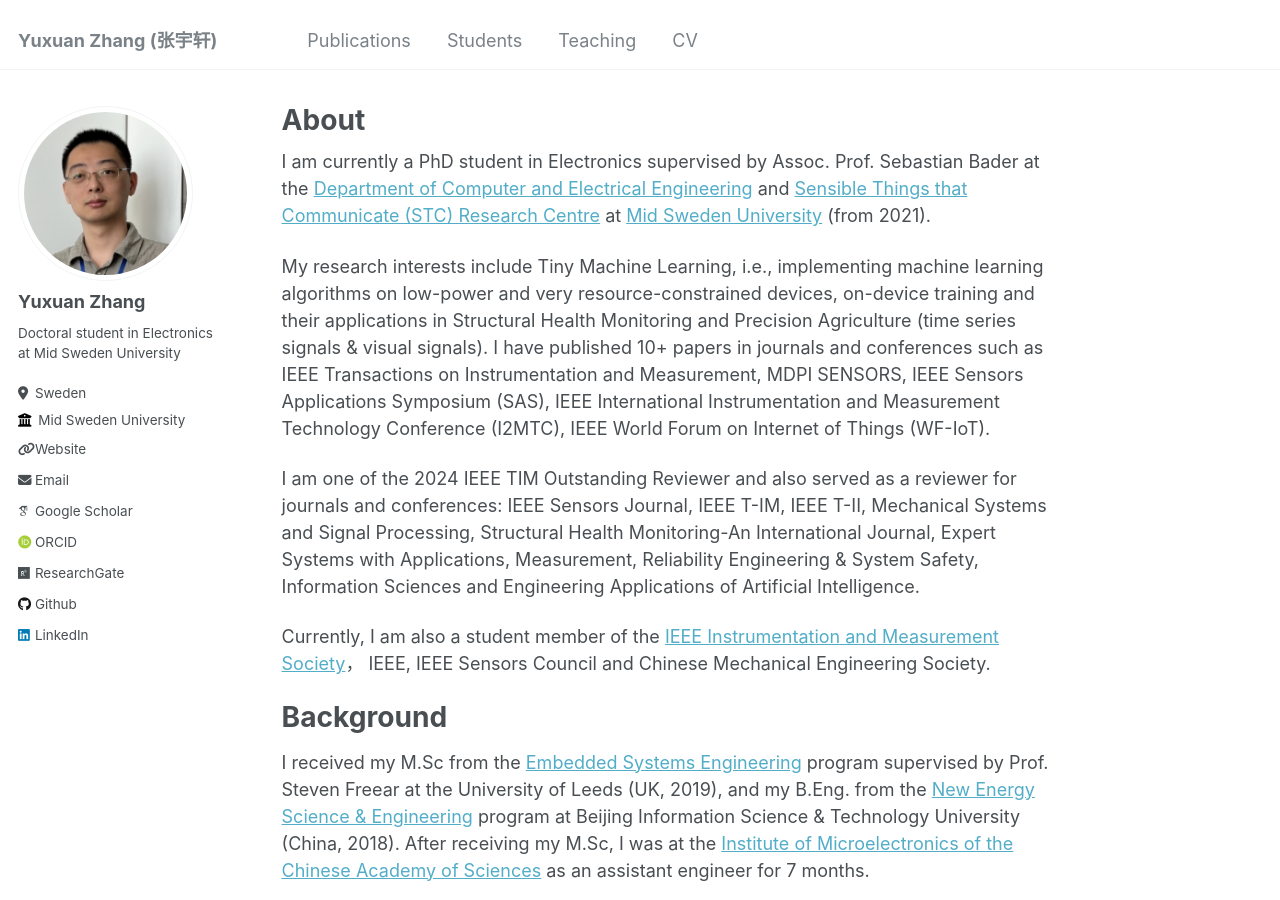
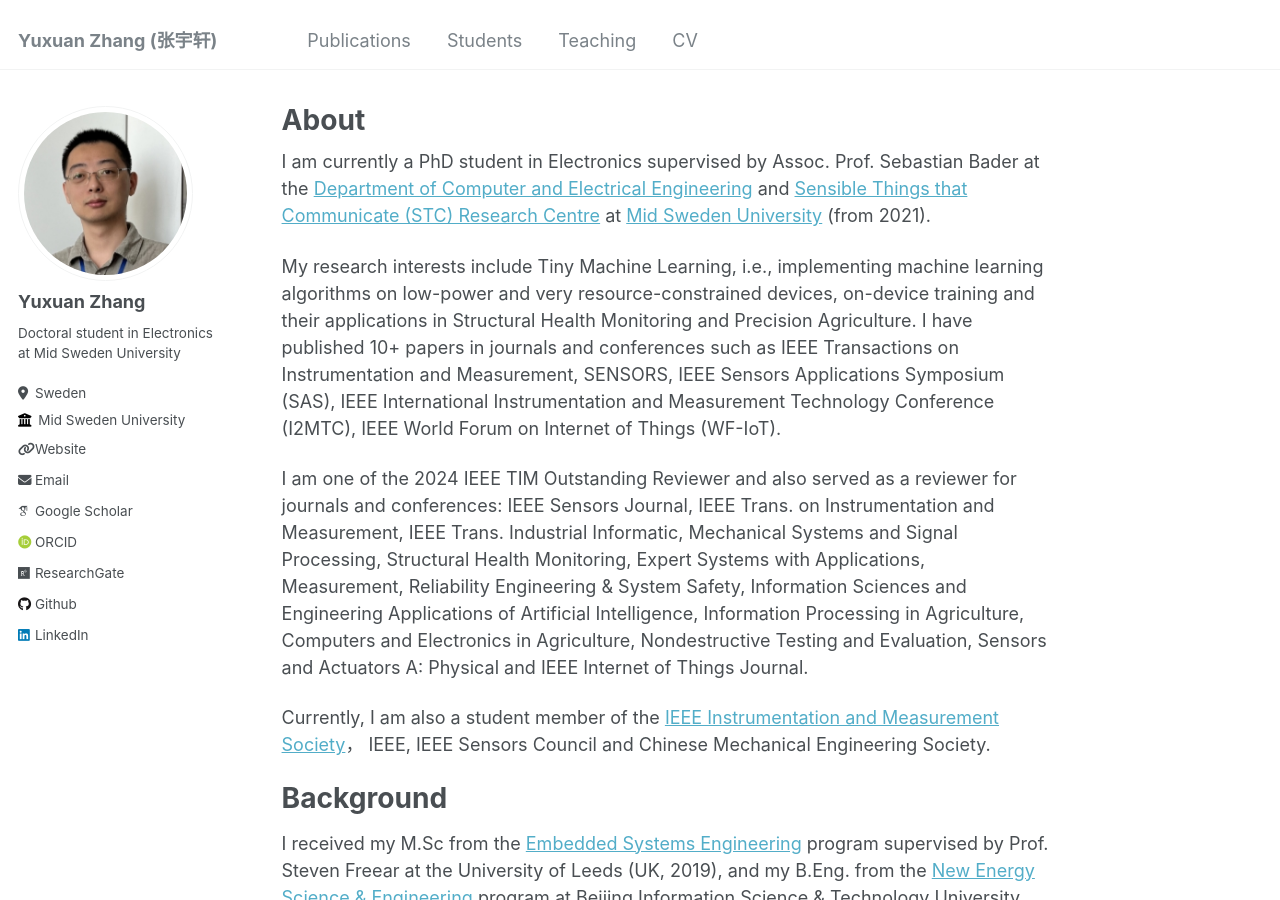
Before and after one commit to YuxuanZhang-96/YuxuanZhang-96.github.io, a Jekyll site: the page built from _pages/about.md, in a window 1280 px wide and 900 px high. Built offline with Jekyll 4.4.1, drawn with Linux system fonts in a browser that asks for light colours; some web fonts are replaced.

Commit message:
Update about.md

```diff
--- a/_pages/about.md
+++ b/_pages/about.md
@@ -9,10 +9,10 @@ redirect_from:
 I am currently a PhD student in Electronics supervised by Assoc. Prof. Sebastian Bader at the
 [Department of Computer and Electrical Engineering](https://www.miun.se/en/meet-mid-sweden-university/Organisation/departments/det/) and [Sensible Things that Communicate (STC) Research Centre](https://www.miun.se/en/Research/research-centers/stc/) at [Mid Sweden University](https://www.miun.se/en/) (from 2021).
 
-My research interests include Tiny Machine Learning, i.e., implementing machine learning algorithms on low-power and very resource-constrained devices, on-device training and their applications in Structural Health Monitoring and Precision Agriculture (time series signals & visual signals).  I have published 10+ papers in journals and conferences such as IEEE Transactions on Instrumentation and Measurement, MDPI SENSORS, IEEE Sensors Applications Symposium (SAS), IEEE International Instrumentation and Measurement Technology Conference (I2MTC), IEEE World Forum on Internet of Things (WF-IoT).
+My research interests include Tiny Machine Learning, i.e., implementing machine learning algorithms on low-power and very resource-constrained devices, on-device training and their applications in Structural Health Monitoring and Precision Agriculture.  I have published 10+ papers in journals and conferences such as IEEE Transactions on Instrumentation and Measurement, SENSORS, IEEE Sensors Applications Symposium (SAS), IEEE International Instrumentation and Measurement Technology Conference (I2MTC), IEEE World Forum on Internet of Things (WF-IoT).
 
 I am one of the 2024 IEEE TIM Outstanding Reviewer and also served as a reviewer for journals and conferences:
-IEEE Sensors Journal, IEEE T-IM, IEEE T-II, Mechanical Systems and Signal Processing, Structural Health Monitoring-An International Journal, Expert Systems with Applications, Measurement, Reliability Engineering & System Safety, Information Sciences and Engineering Applications of Artificial Intelligence.
+IEEE Sensors Journal, IEEE Trans. on Instrumentation and Measurement, IEEE Trans. Industrial Informatic, Mechanical Systems and Signal Processing, Structural Health Monitoring, Expert Systems with Applications, Measurement, Reliability Engineering & System Safety, Information Sciences and Engineering Applications of Artificial Intelligence, Information Processing in Agriculture, Computers and Electronics in Agriculture, Nondestructive Testing and Evaluation,  Sensors and Actuators A: Physical and IEEE Internet of Things Journal.
 
 Currently, I am also a student member of the [IEEE Instrumentation and Measurement Society](https://ieee-ims.org/)， IEEE, IEEE Sensors Council and Chinese Mechanical Engineering Society.
 
```
